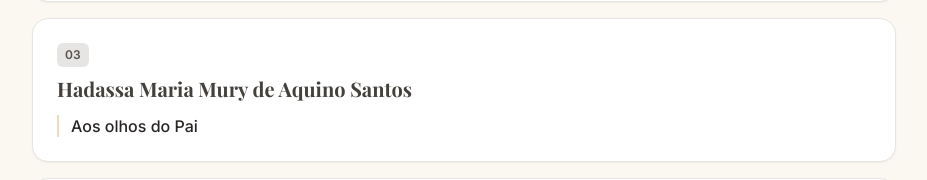
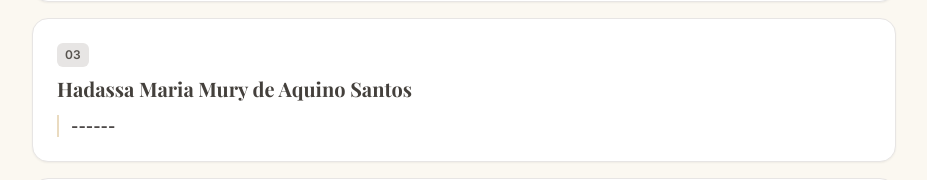
Before and after one commit to klevys/Recital-Val-ria, a React (Vite) app: page / in a window 1280 px wide. Shown: the part 1365-1545 px from the top of the page, without its empty margins (176-1103 px from the left). Built offline with nearby package versions, Linux system fonts and the light colour scheme; a web font is replaced by a local one.

Commit message:
feat: Update placeholder for student song title
Replaces specific placeholder song title with a more generic "------" to indicate an unset or future song.

```diff
--- a/constants.ts
+++ b/constants.ts
@@ -55,7 +55,7 @@ export const PROGRAM_DATA: RecitalSection[] = [
         order: 3,
         performer: "Hadassa Maria Mury de Aquino Santos",
         songs: [
-          { title: "Aos olhos do Pai" }
+          { title: "------" }
         ]
       },
       {
```
